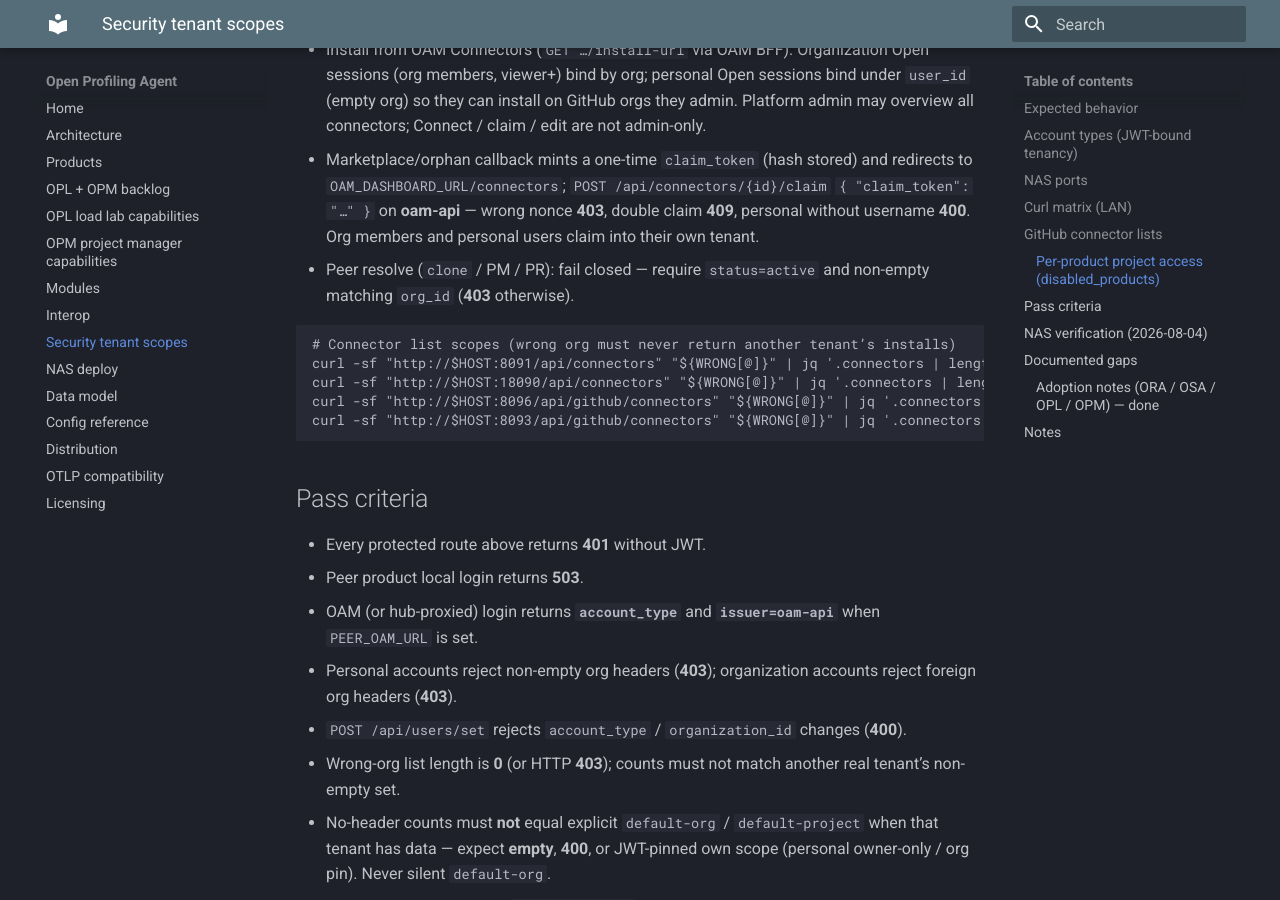
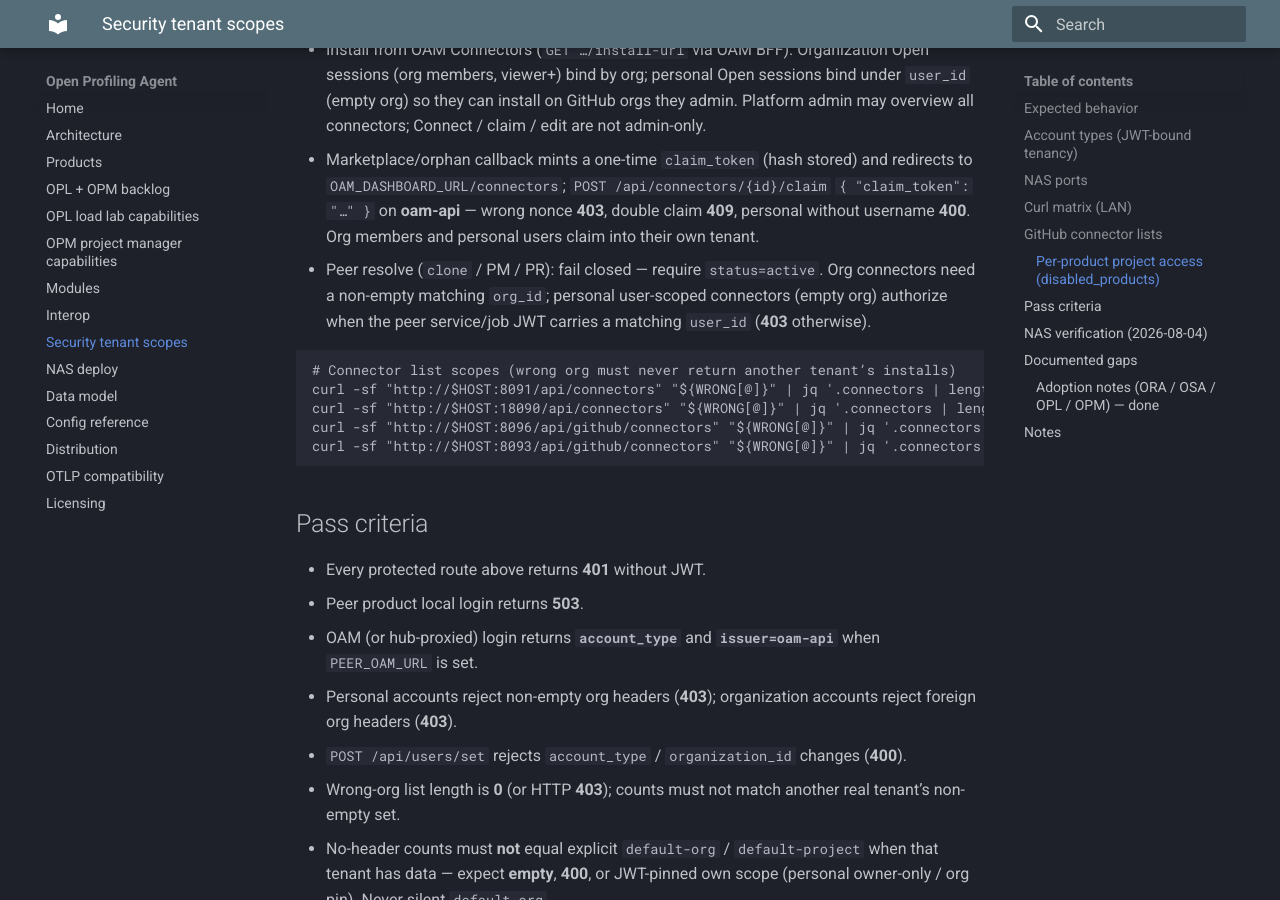
Before and after one commit to TheGrimmChester/OPA-Stack, an MkDocs documentation site: the page built from docs/security-tenant-scopes.md, in a window 1280 px wide and 900 px high, scrolled down 6085 px. Built offline with MkDocs 1.6.1 and Material for MkDocs 9.7.7, drawn with Linux system fonts in a browser that asks for light colours.

Commit message:
Docs: peer resolve authorizes personal connectors via user_id.

````diff
--- a/docs/security-tenant-scopes.md
+++ b/docs/security-tenant-scopes.md
@@ -184,7 +184,7 @@
 
 - Install from OAM Connectors (`GET …/install-url` via OAM BFF). Organization Open sessions (org members, viewer+) bind by org; personal Open sessions bind under `user_id` (empty org) so they can install on GitHub orgs they admin. Platform admin may overview all connectors; Connect / claim / edit are not admin-only.
 - Marketplace/orphan callback mints a one-time `claim_token` (hash stored) and redirects to `OAM_DASHBOARD_URL/connectors`; `POST /api/connectors/{id}/claim` `{ "claim_token": "…" }` on **oam-api** — wrong nonce **403**, double claim **409**, personal without username **400**. Org members and personal users claim into their own tenant.
-- Peer resolve (`clone` / PM / PR): fail closed — require `status=active` and non-empty matching `org_id` (**403** otherwise).
+- Peer resolve (`clone` / PM / PR): fail closed — require `status=active`. Org connectors need a non-empty matching `org_id`; personal user-scoped connectors (empty org) authorize when the peer service/job JWT carries a matching `user_id` (**403** otherwise).
 
 ```bash
 # Connector list scopes (wrong org must never return another tenant’s installs)
````
